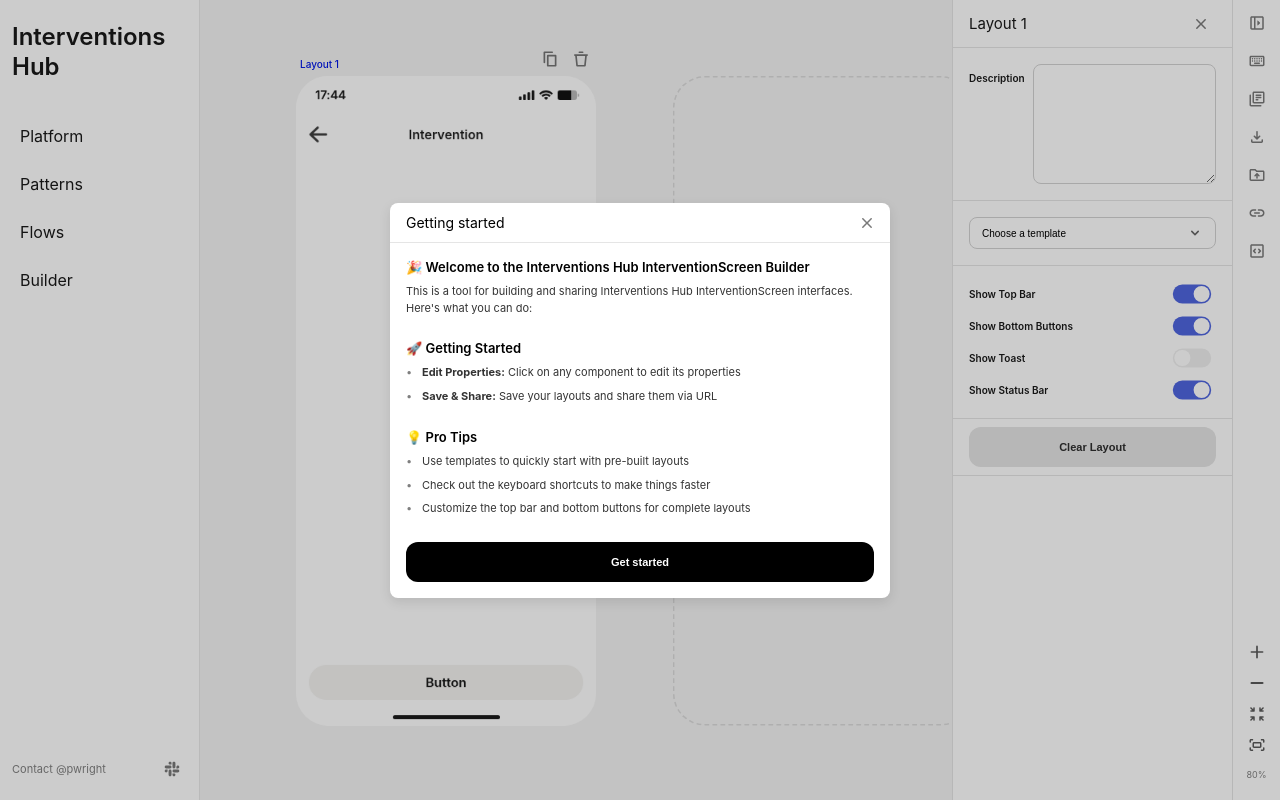
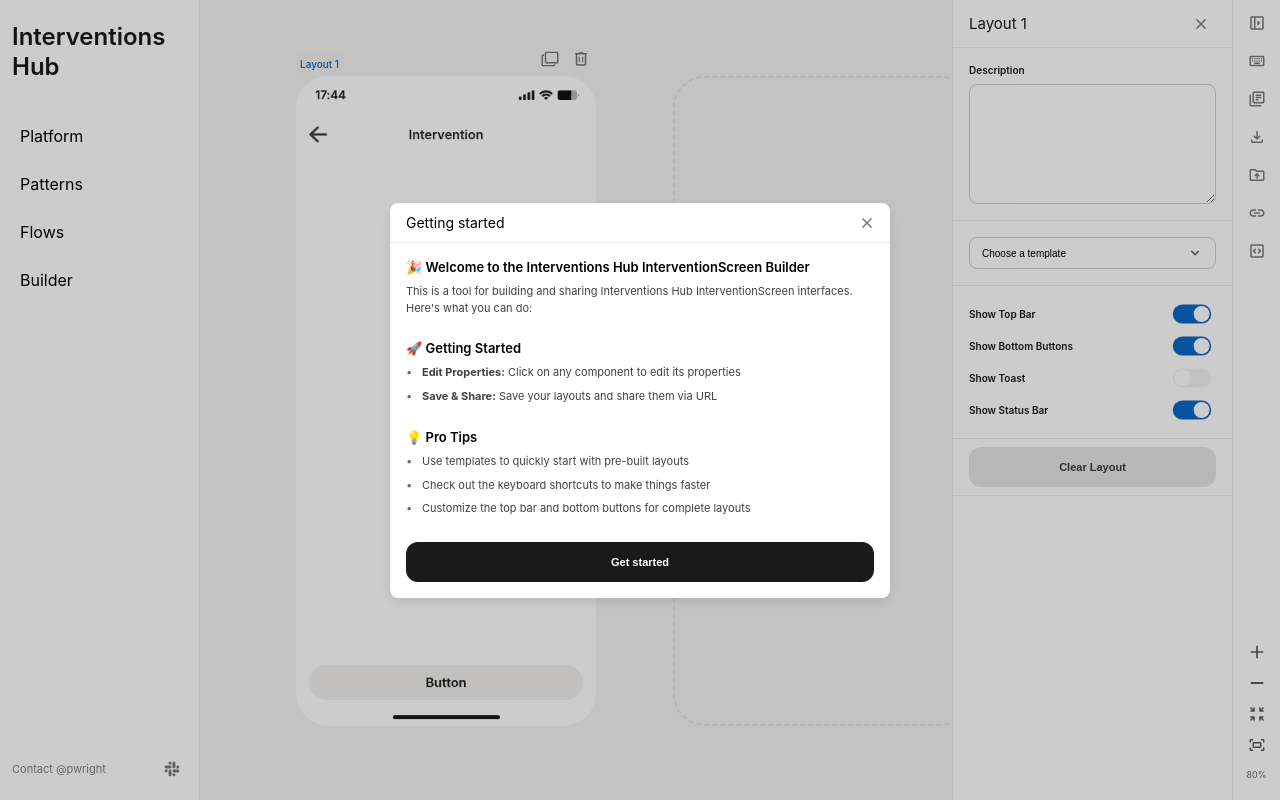
Before and after one commit to utopastac/react-prototype, a React (Vite) app in the folder src/: page /#/builder in a window 1280 px wide. Built offline with nearby package versions, Linux system fonts and the light colour scheme.

Commit message:
Fixing/adding better styling

```diff
--- a/src/src/builder/FlowsPanel/index.module.sass
+++ b/src/src/builder/FlowsPanel/index.module.sass
@@ -45,5 +45,5 @@
   display: flex
   flex-direction: column
   margin: 0 neg-size(8)
-  gap: size(8)
+  gap: size(2)
   padding: var(--builder-padding)
--- a/src/src/builder/LabeledInput/SelectInput.tsx
+++ b/src/src/builder/LabeledInput/SelectInput.tsx
@@ -27,17 +27,27 @@ const SelectInput: React.FC<SelectInputProps> = ({
     .filter(Boolean)
     .map(opt => {
       if (typeof opt === 'string') {
-        return { value: opt, label: formatSelectOptionLabel(opt) };
+        const formattedLabel = formatSelectOptionLabel(opt);
+        return {
+          value: opt,
+          label: label ? `${label}: ${formattedLabel}` : formattedLabel
+        };
       } else {
         // Always format the label, even if provided
-        return { ...opt, label: formatSelectOptionLabel(opt.label ?? opt.value) };
+        const formattedLabel = formatSelectOptionLabel(opt.label ?? opt.value);
+        return {
+          ...opt,
+          label: label ? `${label}: ${formattedLabel}` : formattedLabel
+        };
       }
     });
+  const displayValue = value === undefined ? '' : value;
+
   return (
     <div className={styles.Input}>
-      {label && <label><span>{label}</span></label>}
+      {label && <label className={styles.hiddenLabel}><span>{label}</span></label>}
       <select
-        value={value === undefined ? '' : value}
+        value={displayValue}
         onChange={e => onChange(e.target.value)}
         style={inputStyle}
       >
--- a/src/src/builder/LabeledInput/index.module.sass
+++ b/src/src/builder/LabeledInput/index.module.sass
@@ -33,6 +33,16 @@ $inputWidth: size(160)
     @extend %input-label
     max-width: size(150)
     flex: 0.7
+    &.hiddenLabel
+      position: absolute
+      width: 1px
+      height: 1px
+      padding: 0
+      margin: -1px
+      overflow: hidden
+      clip: rect(0, 0, 0, 0)
+      white-space: nowrap
+      border-width: 0
   input, select
     @extend %input-field
     flex: 1
@@ -88,12 +98,17 @@ $inputWidth: size(160)
     border: 2px solid var(--blue-60)
 
 .TextAreaInput
+  flex-direction: column
   align-items: flex-start
   label
-    margin-top: size(8)
+    margin-top: 0
+    margin-bottom: 0
+    max-width: 100%
+    flex: none
   textarea
     @extend %input-field
     //min-width: $inputWidth
+    width: 100%
     height: size(120)
     padding: size(8)
     font-family: $font-dev
--- a/src/src/builder/PhonePreview.tsx
+++ b/src/src/builder/PhonePreview.tsx
@@ -454,7 +454,7 @@ const PhonePreview: React.FC<PhonePreviewProps> = (props) => {
                             e.stopPropagation();
                             handleDuplicateLayout(index);
                           }}
-                          icon={Icons.Copy16}
+                          icon={Icons.Duplicate16}
                           iconColor={"subtle"}
                           position="bottom"
                         />
@@ -465,7 +465,7 @@ const PhonePreview: React.FC<PhonePreviewProps> = (props) => {
                             e.stopPropagation();
                             dispatch({ type: 'REMOVE_LAYOUT', index });
                           }}
-                          icon={Icons.Clear16}
+                          icon={Icons.Trash16}
                           iconColor={"subtle"}
                           position="bottom"
                         />
--- a/src/src/builder/builder-variables.css
+++ b/src/src/builder/builder-variables.css
@@ -1,87 +1,91 @@
 :root {
+  /* Builder Base Colors - Reference system colors */
+  --builder-white: var(--white-a100);
+  --builder-black: var(--black-a100);
+
+  /* Builder Gray Colors - Reference system grays */
+  --builder-light-gray: var(--system-gray-40);
+  --builder-gray-e4: var(--system-gray-30);
+  --builder-gray-f4: var(--system-gray-20);
+  --builder-gray-ef: var(--system-gray-20);
+  --builder-gray-888: var(--system-gray-60);
+  --builder-gray-d2: var(--system-gray-40);
+
   /* Builder Warning Colors */
   --builder-warning: #ff4444;
 
   /* Builder Input Colors */
-  --builder-input-bg: white;
-  --builder-input-focus: rgba(0, 0, 0, 0.12);
-  --builder-input-hover: rgba(0, 0, 0, 0.12);
-
-  /* Builder Highlight Colors */
-  --builder-highlight: rgb(79, 101, 222);
-  --builder-component-highlight: rgba(12, 243, 0, 0.15);
+  --builder-input-bg: var(--builder-white);
+  --builder-input-focus: var(--black-a12);
+  --builder-input-hover: var(--black-a12);
 
   /* Builder Button Colors */
-  --builder-button-bg: rgba(0, 0, 0, 0.9);
-  --builder-button-hover: rgba(0, 0, 0, 1);
-  --builder-button-secondary-bg: #E4E4E4;
-  --builder-button-secondary-hover: #E0E0E0;
-  --builder-button-secondary-active: #d4d4d4;
-  --builder-button-tertiary-border: #d4d4d4;
-  --builder-button-tertiary-border-hover: #b4b4b4;
-  --builder-button-tertiary-bg-hover: #F4F4F4;
-  --builder-button-text: #FFFFFF;
+  --builder-button-bg: var(--black-a90);
+  --builder-button-hover: var(--builder-black);
+  --builder-button-secondary-bg: var(--builder-gray-e4);
+  --builder-button-secondary-hover: var(--system-gray-30);
+  --builder-button-secondary-active: var(--system-gray-30);
+  --builder-button-tertiary-border: var(--builder-gray-e4);
+  --builder-button-tertiary-border-hover: var(--system-gray-50);
+  --builder-button-tertiary-bg-hover: var(--builder-gray-f4);
+  --builder-button-text: var(--builder-white);
 
   /* Builder Text Colors */
-  --builder-text-dark: black;
-  --builder-text-medium: rgba(0, 0, 0, 0.8);
-  --builder-text-light: rgba(0, 0, 0, 0.5);
-  --builder-text-lightest: rgba(0, 0, 0, 0.35);
+  --builder-text-dark: var(--builder-black);
+  --builder-text-medium: var(--black-a75);
+  --builder-text-light: var(--black-a60);
+  --builder-text-lightest: var(--black-a30);
 
   /* Builder Chip Colors */
-  --builder-chip-border: rgba(0, 0, 0, 0.3);
-  --builder-chip-hover: rgba(0, 0, 0, 0.1);
+  --builder-chip-border: var(--black-a30);
+  --builder-chip-hover: var(--black-a08);
 
   /* Builder Section Colors */
-  --builder-section-border: rgba(0, 0, 0, 0.1);
+  --builder-section-border: var(--black-a08);
 
-  /* Builder Gray Colors */
-  --builder-white: #fff;
-  --builder-light-gray: #CCCCCC;
-  --builder-gray-e4: #E4E4E4;
-  --builder-gray-f4: #F4F4F4;
-  --builder-gray-ef: #EFEFEF;
-  --builder-gray-888: #888;
-  --builder-gray-d2: #D2D2D2;
-
-  /* Builder Brand Colors */
-  --builder-brand-highlight: #0017e6;
-  --builder-brand-mid: rgba(0, 19, 192, 0.2);
-  --builder-brand-light: rgba(0, 3, 192, 0.07);
-  --builder-brand-subtle: rgba(10, 0, 192, 0.03);
-  --builder-brand-green-light: #e0e4ff;
-  --builder-brand-green-border: #b2bee5;
+  /* Builder Brand Colors - Using blue scale */
+  --builder-brand-highlight: var(--blue-70);
+  --builder-brand-mid: var(--blue-50);
+  --builder-brand-light: var(--blue-20);
+  --builder-brand-subtle: var(--blue-10);
+  --builder-brand-green-light: var(--blue-20);
+  --builder-brand-green-border: var(--blue-40);
 
   /* Builder Dark Theme Colors */
   --builder-dark-bg: #1A1A1A;
-  --builder-dark-border: rgba(255, 255, 255, 0.25);
-  --builder-dark-text: white;
+  --builder-dark-border: var(--white-a30);
+  --builder-dark-text: var(--builder-white);
+
+  /* Note: rgba(255, 255, 255, 0.25) approximated as --white-a30 (0.3) */
+  /* Note: #1A1A1A is a custom dark shade, kept as specific value */
 
   /* Builder Input Field Colors */
-  --builder-input-field-bg: white;
-  --builder-input-field-active: #EFEFEF;
-  --builder-input-field-focus-shadow: 0 0 0 2px #D2D2D2;
+  --builder-input-field-bg: var(--builder-white);
+  --builder-input-field-active: var(--builder-gray-ef);
+  --builder-input-field-focus-shadow: 0 0 0 2px var(--builder-gray-d2);
 
   /* Builder Tooltip Colors */
-  --builder-tooltip-bg: #1A1A1A;
-  --builder-tooltip-text: #fff;
+  --builder-tooltip-bg: var(--builder-dark-bg);
+  --builder-tooltip-text: var(--builder-white);
 
   /* Builder Primary Button Colors */
-  --builder-primary-bg: black;
+  --builder-primary-bg: var(--builder-dark-bg);
   --builder-primary-hover: #222222;
-  --builder-primary-active: #444444;
+  --builder-primary-active: var(--system-gray-80);
+
+  /* Note: #222222 and #1A1A1A are custom dark shades, kept as specific values */
 
   /* Builder Spacing */
-  --builder-padding: 16px;
-  --builder-input-padding: 8px;
+  --builder-padding: var(--space-m);
+  --builder-input-padding: var(--space-s);
   --builder-section-gap: 12px;
 
   /* Builder Sizes */
-  --builder-width: calc(var(--space-1x) * 40); /* 320px */
-  --builder-input-size: calc(var(--space-1x) * 3.5); /* 28px */
-  --builder-section-header-height: calc(var(--space-1x) * 7); /* 56px */
+  --builder-width: 320px;
+  --builder-input-size: 28px;
+  --builder-section-header-height: 56px;
   --builder-side-offset: 0px;
-  --builder-panel-size: calc(var(--space-1x) * 40); /* 320px */
+  --builder-panel-size: 320px;
 
   /* Builder Border Radius */
   --builder-border-radius: var(--corner-radius-1_5x);
@@ -100,5 +104,5 @@
 }
 
 [data-theme="dark"] {
-  --builder-component-highlight: rgba(255, 255, 255, 0.2);
+  --builder-component-highlight: var(--white-a30);
 }
--- a/src/src/builder/components/AdminToggle/index.module.sass
+++ b/src/src/builder/components/AdminToggle/index.module.sass
@@ -18,7 +18,7 @@ $knobPadding: size(2)
     background: var(--builder-white)
     border-radius: $radius-pill
   &.checked
-    background: var(--builder-highlight)
+    background: var(--builder-brand-highlight)
     border: none
     .knob
       position: absolute
--- a/src/src/builder/components/GlobalSettingsPanel.tsx
+++ b/src/src/builder/components/GlobalSettingsPanel.tsx
@@ -405,6 +405,7 @@ const GlobalSettingsPanel: React.FC<GlobalSettingsPanelProps> = ({
       <>
         <div className={styles.Controls} style={{ display: 'flex', flexDirection: 'column', height: '100%', minHeight: 0 }}>
           {/* Layout List */}
+          <h5>Screens</h5>
           <div className={layoutsStyles.LayoutList} style={{ flex: 1, minHeight: 0, overflowY: 'auto' }}>
             {layoutNames.map((name, idx) => {
               const isActive = idx === activeLayoutIndex;
--- a/src/src/builder/components/ToolbarButton/index.module.sass
+++ b/src/src/builder/components/ToolbarButton/index.module.sass
@@ -21,7 +21,7 @@
     &:hover
       background: rgba(white, 0.1)
   &:hover
-    background: var(--builder-gray-e4)
+    background: var(--builder-brand-light)
     > *
       opacity: 1
     &[data-position="top"]::after
--- a/src/src/builder/index.module.sass
+++ b/src/src/builder/index.module.sass
@@ -287,6 +287,11 @@
   z-index: 200
 .Controls
   flex: 1
+  h5
+    @extend %bold
+    font-size: var(--builder-font-size-m)
+    text-transform: uppercase
+    padding: var(--builder-padding) var(--builder-padding) 0 var(--builder-padding)
 .ToastContainer
   position: absolute
   bottom: size(32)
--- a/src/src/components/MainNav/index.module.sass
+++ b/src/src/components/MainNav/index.module.sass
@@ -40,7 +40,7 @@
 
 .link
   flex: 1
-  color: var(--color-text)
+  color: var(--builder-text-dark)
   text-decoration: none
   padding: size(10) size(12)
   border-radius: 8px
@@ -49,13 +49,13 @@
   display: block
 
   &:hover
-    color: var(--blue-70)
-    background: var(--blue-20)
+    color: var(--builder-brand-highlight)
+    background: var(--builder-brand-subtle)
 
 .active
   @extend .link
-  color: var(--blue-70)
-  background: var(--blue-20)
+  color: var(--builder-brand-highlight)
+  background: var(--builder-brand-subtle)
 
 .Signature
   display: flex
--- a/src/src/data/Icons.tsx
+++ b/src/src/data/Icons.tsx
@@ -24,6 +24,8 @@ import Panel16 from "src/assets/16/panel.svg";
 import Code16 from "src/assets/16/code.svg";
 import Slack16 from "src/assets/16/slack.svg";
 import Zoom16 from "src/assets/16/zoom.svg";
+import Trash16 from "src/assets/16/trash.svg";
+import Duplicate16 from "src/assets/16/duplicate.svg";
 
 // 24px icons
 import Alert24 from "src/assets/24/alert.svg";
@@ -71,6 +73,8 @@ export {
   Code16,
   Slack16,
   Zoom16,
+  Trash16,
+  Duplicate16,
   // 24px icons
   Alert24,
   Avatar24,
```
Also changed, not shown: src/src/builder/DevTools/DevToolsLink/index.module.sass (+4 -4 lines), src/src/assets/16/duplicate.svg (added), src/src/assets/16/trash.svg (added).
